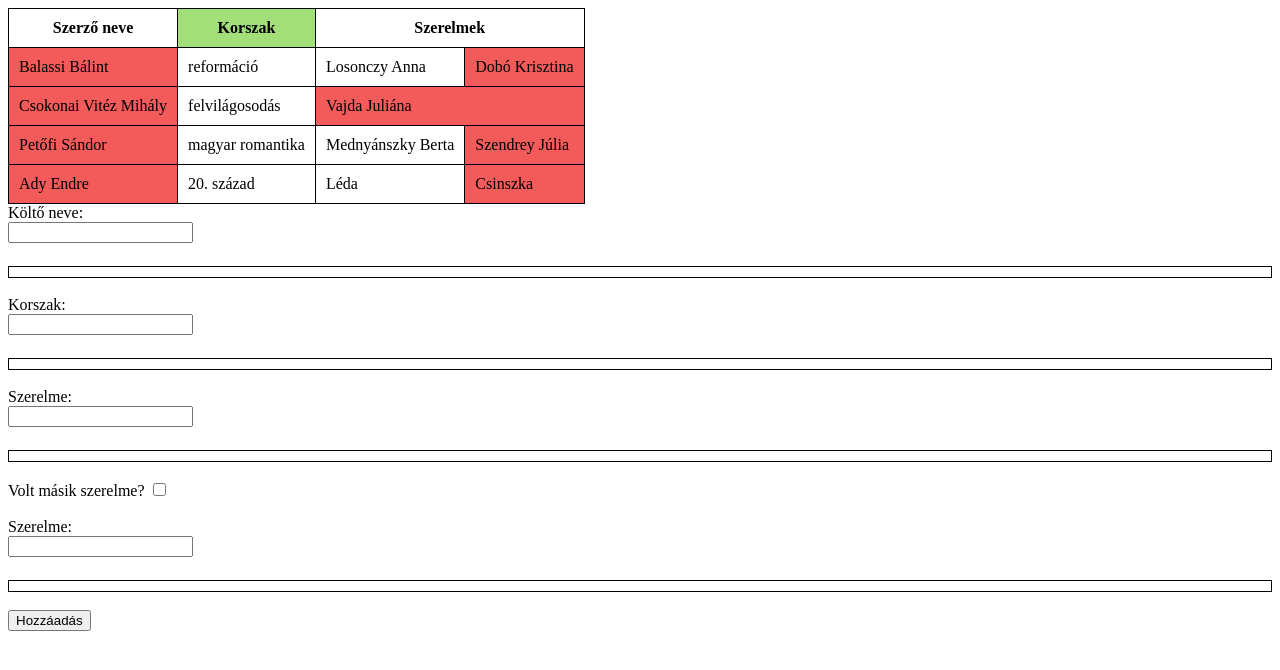
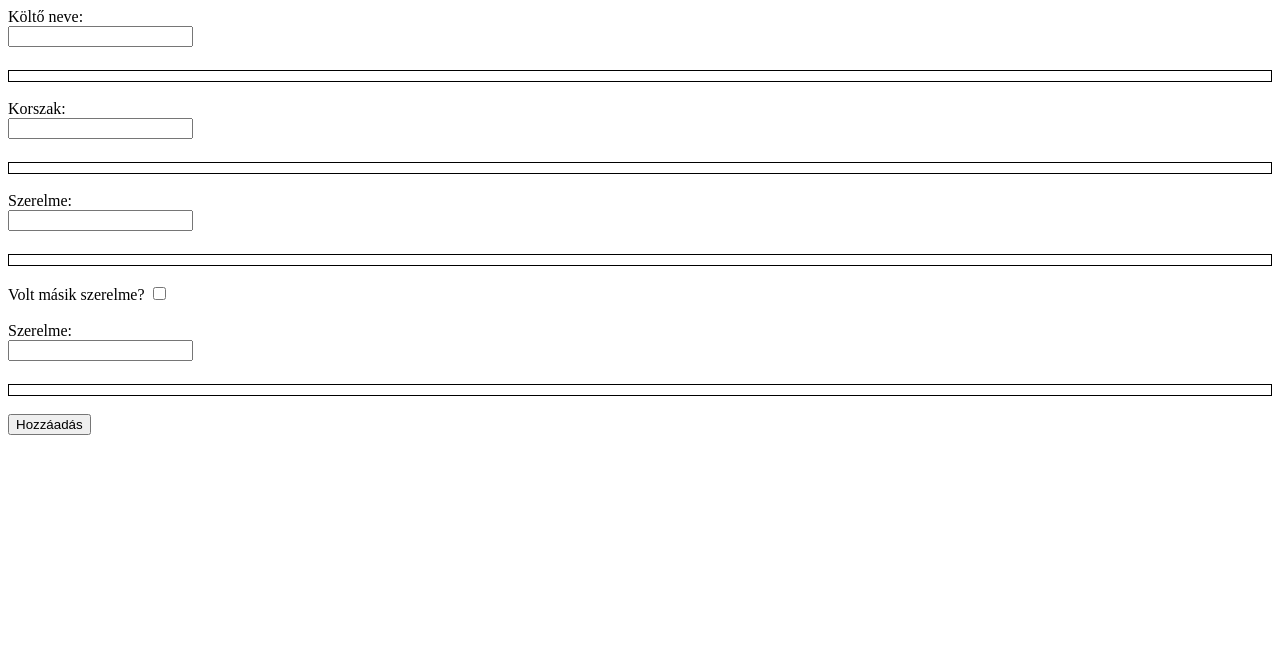
Before and after one commit to kutyagel/irodalom, a plain HTML site: page index.html in a window 1280 px wide. Drawn offline with Linux system fonts and the light colour scheme.

Commit message:
remove table

```diff
--- a/index.html
+++ b/index.html
@@ -6,23 +6,6 @@
 </head>
 
 <body>
-        <table>
-            <thead>
-                <tr>
-                    <th>Szerző neve</th>
-                    <th>Korszak</th>
-                    <th colspan="2">Szerelmek</th>
-                </tr>
-            </thead>
-            <tbody>
-                <tr><td>Balassi Bálint</td><td>reformáció</td><td>Losonczy Anna</td><td>Dobó Krisztina</td></tr>
-                <tr><td>Csokonai Vitéz Mihály</td><td>felvilágosodás</td><td colspan="2">Vajda Juliána</td></tr>
-                <tr><td>Petőfi Sándor</td><td>magyar romantika</td><td>Mednyánszky Berta</td><td>Szendrey Júlia</td></tr>
-                <tr><td>Ady Endre</td><td>20. század</td><td>Léda</td><td>Csinszka</td></tr>
-            </tbody>
-        </table>
-
-
         <form id="form" action="#">
             <label for="kolto_nev">Költő neve:</label><br>
             <input type="text" id="kolto_nev" name="kolto_nev"><br><br>
```
